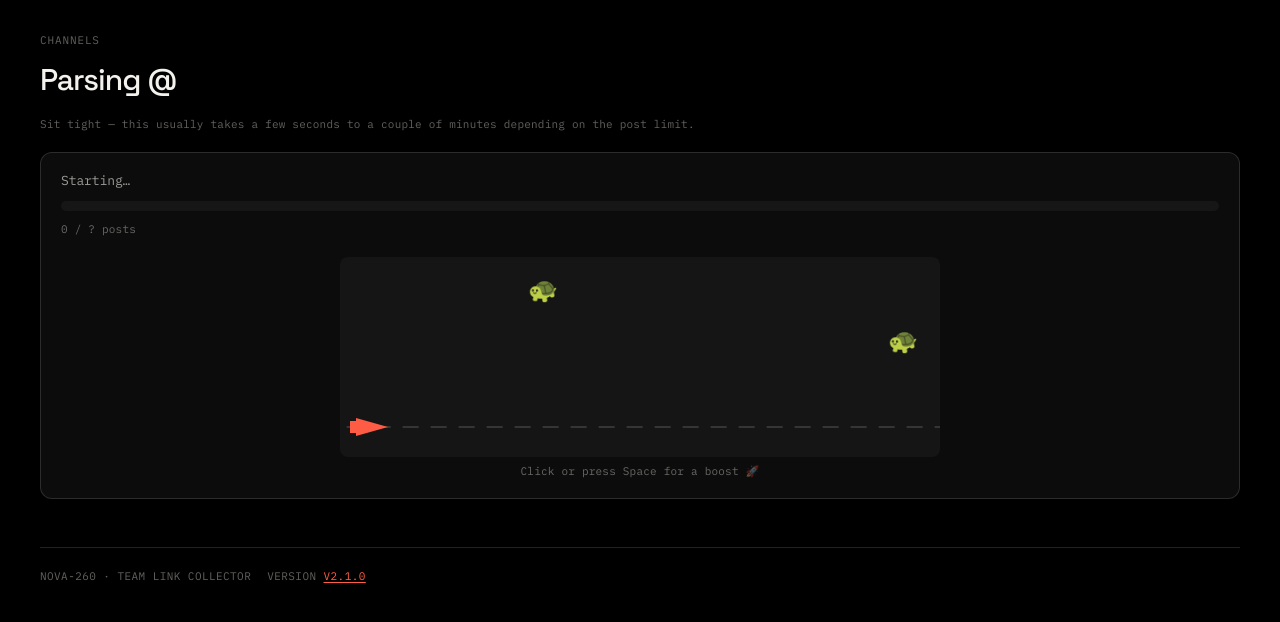
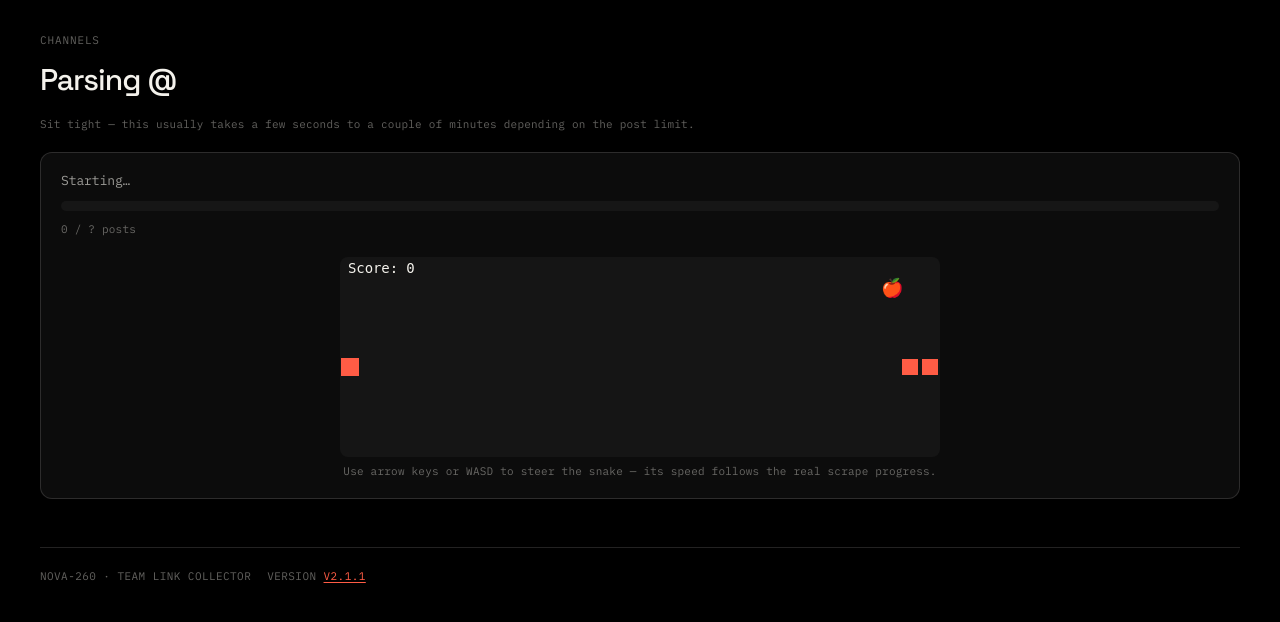
Before and after one commit to bots-n-bones/links-tgbot, a FastAPI app: template api/templates/channels/parse_step2.html in a window 1280 px wide. Shown: the part 67-689 px from the top of the page. Run offline with FastAPI, Linux system fonts and the light colour scheme; the template is opened without the code that fills it, so the values that code supplies are empty; some libraries are stand-ins or nearby versions.

Commit message:
Post-launch fixes: Voice DNA prompt crash, snake game, bot capture, Posts columns
- worker/llm.py: fix Voice DNA report generation crashing in prod —
  str.format() choked on the literal JSON braces in
  VOICE_DNA_SECTIONS_SYSTEM's schema example (KeyError on every real
  run); switched to .replace("{language}", ...) for both prompts.
- Channel Parser progress screen: replaced the mini-game with a snake
  game (score counter, arrow/WASD steering); tick speed still follows
  real scrape progress, not input, per the original design intent.
- bot/handlers/group.py: Posts capture in group chats is now gated on
  having an external link, undoing the earlier "capture everything"
  behavior — forwarded channel posts sent directly to the bot are
  unaffected (already link-independent by design).
- bot/post_capture.py: fixed chat_title always being empty for
  channel-forward-to-DM posts — message.chat is the private chat with
  the bot (no title), the real channel name is in
  forward_origin.chat.title.
- Posts table: split the combined "channel — date" title into two
  columns (Post, Date), matching the Links table's layout.

```diff
--- a/api/changelog.py
+++ b/api/changelog.py
@@ -10,12 +10,29 @@ class ChangelogEntry:
     summary: list[str]
 
 
-CURRENT_VERSION = "2.1.0"
+CURRENT_VERSION = "2.1.1"
 
 # date: "YYYY-MM-DD HH:MM" — несколько релизов за день не редкость, время
 # нужно, чтобы порядок и дата были действительно проверяемы (см. git log),
 # а не проставлены на глаз задним числом.
 CHANGELOG: list[ChangelogEntry] = [
+    ChangelogEntry(
+        version="2.1.1",
+        date="2026-07-12 18:55",
+        summary=[
+            "Fixed a bug where Voice DNA reports could fail during the "
+            "final write-up step",
+            "Channel Parser progress screen: swapped the mini-game for a "
+            "snake game with a live score, still paced by real scrape "
+            "progress",
+            "Group chats: Posts now only captures messages with an "
+            "external link (forwarded channel posts sent directly to the "
+            "bot are unaffected)",
+            "Posts table: date is now its own column, and the Post column "
+            "always shows the source channel's name — including for "
+            "channel posts forwarded into a DM",
+        ],
+    ),
     ChangelogEntry(
         version="2.1.0",
         date="2026-07-12 17:20",
--- a/api/static/js/parse-race.js
+++ b/api/static/js/parse-race.js
@@ -1,7 +1,7 @@
-// Channel Parser step 2 — polls job status and drives a small canvas
-// animation while the user waits (TZ_CHANNELS.md §3.3). Vanilla JS, no
-// external libraries. Speed is tied to the real progress_pct from the API,
-// not to clicks — clicking/Space only gives a 0.5s cosmetic boost.
+// Channel Parser step 2 — polls job status and drives a small canvas Snake
+// game while the user waits (TZ_CHANNELS.md §3.3). Vanilla JS, no external
+// libraries. Tick speed is tied to the real progress_pct from the API, not
+// to input — arrow keys/WASD only steer, they don't speed anything up.
 (function () {
   "use strict";
 
@@ -35,12 +35,7 @@
       : 0,
     status: card.dataset.initialStatus || "pending",
     finished: false,
-    boostUntil: 0,
   };
-
-  var obstacles = [];
-  var lastObstacleAt = 0;
-  var roadOffset = 0;
 
   function updateUI(data) {
     state.status = data.status;
@@ -81,97 +76,135 @@
       });
   }
 
-  // --- Mini-game (visual only, no win/lose condition) ---
+  // --- Mini-game: Snake, score counts food eaten. Tick speed is driven by
+  // state.progressPct (updated from real polling above); arrow keys/WASD
+  // only steer, they never change how fast it ticks. ---
 
-  function boost() {
-    state.boostUntil = performance.now() + 500;
+  var GRID_SIZE = 20;
+  var COLS = canvas ? Math.floor(canvas.width / GRID_SIZE) : 0;
+  var ROWS = canvas ? Math.floor(canvas.height / GRID_SIZE) : 0;
+  var MIN_TICK_MS = 90;
+  var MAX_TICK_MS = 260;
+
+  var snake = [
+    { x: 6, y: 5 },
+    { x: 5, y: 5 },
+    { x: 4, y: 5 },
+  ];
+  var direction = { x: 1, y: 0 };
+  var pendingDirection = direction;
+  var food = { x: 20, y: 5 };
+  var score = 0;
+  var lastTick = 0;
+
+  function cellsEqual(a, b) {
+    return a.x === b.x && a.y === b.y;
+  }
+
+  function isOnSnake(cell) {
+    return snake.some(function (segment) {
+      return cellsEqual(segment, cell);
+    });
+  }
+
+  function respawnFood() {
+    var next = { x: Math.floor(Math.random() * COLS), y: Math.floor(Math.random() * ROWS) };
+    while (isOnSnake(next)) {
+      next = { x: Math.floor(Math.random() * COLS), y: Math.floor(Math.random() * ROWS) };
+    }
+    food = next;
+  }
+
+  function setDirection(dx, dy) {
+    if (direction.x === -dx && direction.y === -dy) return; // no instant 180s
+    pendingDirection = { x: dx, y: dy };
   }
 
   window.addEventListener("keydown", function (e) {
-    if (e.code === "Space") {
+    if (e.key === "ArrowUp" || e.key === "w" || e.key === "W") {
       e.preventDefault();
-      boost();
+      setDirection(0, -1);
+    } else if (e.key === "ArrowDown" || e.key === "s" || e.key === "S") {
+      e.preventDefault();
+      setDirection(0, 1);
+    } else if (e.key === "ArrowLeft" || e.key === "a" || e.key === "A") {
+      e.preventDefault();
+      setDirection(-1, 0);
+    } else if (e.key === "ArrowRight" || e.key === "d" || e.key === "D") {
+      e.preventDefault();
+      setDirection(1, 0);
     }
   });
-  if (canvas) {
-    canvas.addEventListener("click", boost);
+
+  function tickIntervalMs() {
+    var pct = Math.max(0, Math.min(100, state.progressPct));
+    return MAX_TICK_MS - (pct / 100) * (MAX_TICK_MS - MIN_TICK_MS);
   }
 
-  function drawRoad(width, height, dt) {
-    roadOffset = (roadOffset + dt * 0.08) % 40;
-    ctx.strokeStyle = "rgba(244, 242, 236, 0.15)";
-    ctx.lineWidth = 2;
-    ctx.setLineDash([16, 12]);
-    ctx.lineDashOffset = -roadOffset;
-    ctx.beginPath();
-    ctx.moveTo(0, height - 30);
-    ctx.lineTo(width, height - 30);
-    ctx.stroke();
-    ctx.setLineDash([]);
+  function tickSnake() {
+    direction = pendingDirection;
+    var head = snake[0];
+    var next = {
+      x: (head.x + direction.x + COLS) % COLS,
+      y: (head.y + direction.y + ROWS) % ROWS,
+    };
+
+    if (isOnSnake(next)) {
+      // Self-collision: shrink back down instead of a hard game-over — this
+      // is a decorative wait-timer, not a real game with a losing state.
+      snake = snake.slice(0, 3);
+      return;
+    }
+
+    snake.unshift(next);
+    if (cellsEqual(next, food)) {
+      score += 1;
+      respawnFood();
+    } else {
+      snake.pop();
+    }
   }
 
-  function drawShip(x, y) {
-    ctx.save();
-    ctx.translate(x, y);
-    ctx.fillStyle = "#ff5c45"; // --accent
-    ctx.beginPath();
-    ctx.moveTo(18, 0);
-    ctx.lineTo(-14, -9);
-    ctx.lineTo(-14, 9);
-    ctx.closePath();
-    ctx.fill();
-    ctx.fillRect(-20, -6, 8, 12);
-    ctx.restore();
-  }
-
-  function spawnObstacle(width) {
-    var emoji = Math.random() < 0.5 ? "🐢" : "📎";
-    obstacles.push({ x: width + 20, y: 40 + Math.random() * 100, emoji: emoji });
-  }
-
-  var lastFrame = null;
-
-  function frame(now) {
-    if (!ctx || !canvas) return;
-    if (lastFrame === null) lastFrame = now;
-    var dt = now - lastFrame;
-    lastFrame = now;
-
+  function drawSnakeGame() {
     var width = canvas.width;
     var height = canvas.height;
     ctx.clearRect(0, 0, width, height);
 
-    drawRoad(width, height, dt);
+    ctx.font = (GRID_SIZE - 2) + "px serif";
+    ctx.fillText("🍎", food.x * GRID_SIZE + 1, food.y * GRID_SIZE + GRID_SIZE - 3);
 
-    if (now - lastObstacleAt > 3000) {
-      spawnObstacle(width);
-      lastObstacleAt = now;
-    }
-    obstacles = obstacles.filter(function (o) {
-      o.x -= dt * 0.12;
-      if (o.x < -20) return false;
-      ctx.font = "24px serif";
-      ctx.fillText(o.emoji, o.x, o.y);
-      return true;
+    ctx.fillStyle = "#ff5c45"; // --accent
+    snake.forEach(function (segment, i) {
+      var pad = i === 0 ? 1 : 2;
+      ctx.fillRect(
+        segment.x * GRID_SIZE + pad,
+        segment.y * GRID_SIZE + pad,
+        GRID_SIZE - pad * 2,
+        GRID_SIZE - pad * 2
+      );
     });
 
-    var boostFactor = now < state.boostUntil ? 1.15 : 1.0;
-    var pct = Math.max(0, Math.min(100, state.progressPct * boostFactor));
-    var trackWidth = width - 60;
-    var shipX = 30 + (trackWidth * pct) / 100;
-    drawShip(shipX, height - 30);
+    ctx.font = "14px monospace";
+    ctx.fillStyle = "#f4f2ec"; // --text
+    ctx.fillText("Score: " + score, 8, 16);
+  }
 
-    if (state.status === "done") {
-      ctx.font = "16px sans-serif";
-      ctx.fillStyle = "#49f7a5"; // --green
-      ctx.fillText("🏁", width - 40, height - 30);
+  function frame(now) {
+    if (!ctx || !canvas) return;
+    if (now - lastTick > tickIntervalMs()) {
+      tickSnake();
+      lastTick = now;
     }
+    drawSnakeGame();
 
     if (!state.finished || state.status === "done") {
       requestAnimationFrame(frame);
     }
   }
 
-  if (ctx) requestAnimationFrame(frame);
+  if (ctx) {
+    respawnFood();
+    requestAnimationFrame(frame);
+  }
   poll();
 })();
--- a/api/templates/_post_row.html
+++ b/api/templates/_post_row.html
@@ -1,9 +1,10 @@
 {% set is_public = "/c/" not in post.post_url %}
 <tr id="post-{{ post.id }}">
   <td class="col-title">
-    <a href="{{ post.post_url }}" target="_blank" rel="noopener">{{ post.chat_title or "Post" }} — {{ post.created_at.strftime('%b %d, %Y') }}</a>
+    <a href="{{ post.post_url }}" target="_blank" rel="noopener">{{ post.chat_title or "Post" }}</a>
     {% if post.link_ids %}<div class="row-meta">{{ post.link_ids|length }} link{{ "s" if post.link_ids|length != 1 else "" }}</div>{% endif %}
   </td>
+  <td class="col-date">{{ post.created_at.strftime('%b %d, %Y') }}</td>
   <td class="col-desc">{{ post.text or post.summary or "" }}</td>
   <td class="col-tags">
     <div class="tags">
--- a/api/templates/_posts_list.html
+++ b/api/templates/_posts_list.html
@@ -5,6 +5,7 @@
     <thead>
       <tr>
         <th>Post</th>
+        <th>Date</th>
         <th>Text</th>
         <th>Tags</th>
         <th>Area</th>
--- a/api/templates/channels/parse_step2.html
+++ b/api/templates/channels/parse_step2.html
@@ -18,7 +18,7 @@
   <p id="parse-progress-text" class="card-meta" style="margin: 10px 0 0;">0 / {{ job.progress_total or '?' }} posts</p>
 
   <canvas id="parse-race-canvas" width="600" height="200" style="width: 100%; max-width: 600px; display: block; margin: 20px auto 0; border-radius: var(--radius-md); background: var(--bg-elevated-hover);"></canvas>
-  <p class="card-meta" style="text-align: center; margin: 6px 0 0;">Click or press Space for a boost 🚀</p>
+  <p class="card-meta" style="text-align: center; margin: 6px 0 0;">Use arrow keys or WASD to steer the snake — its speed follows the real scrape progress.</p>
 
   <div id="parse-done-actions" style="display: none; margin-top: 16px; text-align: center;">
     <p style="margin: 0 0 10px;">✓ Done — <span id="parse-done-count"></span> posts collected.</p>
--- a/api/templates/posts.html
+++ b/api/templates/posts.html
@@ -3,7 +3,7 @@
 {% block content %}
 <div class="eyebrow">Posts</div>
 <h1>Posts</h1>
-<p class="card-meta" style="margin-bottom: 20px;">Every message posted in tracked group chats — with or without links.</p>
+<p class="card-meta" style="margin-bottom: 20px;">Messages with external links from tracked group chats, plus channel posts forwarded to the bot.</p>
 
 <div class="panel">
   <div class="panel-header">
--- a/worker/llm.py
+++ b/worker/llm.py
@@ -350,7 +350,9 @@ class OpenAILLMClient:
         language: str,
         model: str,
     ) -> VoiceDnaProfile:
-        system_prompt = VOICE_DNA_AGGREGATE_SYSTEM.format(language=language)
+        # .format() would choke on the literal JSON braces in these prompts;
+        # {language} is the only placeholder they actually contain.
+        system_prompt = VOICE_DNA_AGGREGATE_SYSTEM.replace("{language}", language)
         user_prompt = (
             f"<metrics>\n{json.dumps(metrics, ensure_ascii=False)}\n</metrics>\n\n"
             f"<post_analyses>\n{json.dumps(post_analyses, ensure_ascii=False)}"
@@ -386,7 +388,7 @@ class OpenAILLMClient:
     async def generate_report_sections(
         self, *, profile: dict, metrics: dict, chart_summary: str, language: str, model: str
     ) -> ReportSections:
-        system_prompt = VOICE_DNA_SECTIONS_SYSTEM.format(language=language)
+        system_prompt = VOICE_DNA_SECTIONS_SYSTEM.replace("{language}", language)
         user_prompt = (
             f"<profile>\n{json.dumps(profile, ensure_ascii=False)}\n</profile>\n\n"
             f"<metrics>\n{json.dumps(metrics, ensure_ascii=False)}\n</metrics>\n\n"
```
Also changed, not shown: bot/handlers/group.py (+4 -3 lines), bot/post_capture.py (+11 -3 lines), tests/api/test_posts_page.py (+2 -2 lines), tests/bot/test_handlers.py (+30 -8 lines), tests/worker/test_llm.py (+18 -0 lines).
